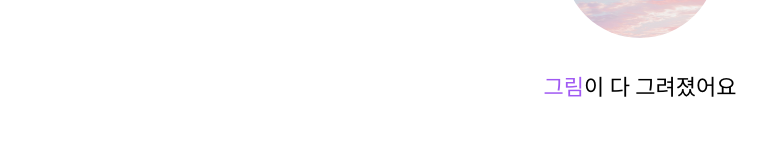
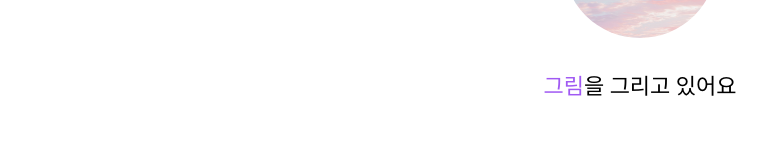
Before and after one commit to Canvas-Diary/Frontend, a React (Vite) app: page /diary/1/draw in a window 1280 px wide. Shown: the part 362-522 px from the top of the page, without its empty margins (0-784 px from the left). Built offline with nearby package versions, Linux system fonts and the light colour scheme; a web font is replaced by a local one.

Commit message:
fix: 이미지 추가 페이지에서도 이미지 완성 애니메이션 적용, context props수정

```diff
--- a/src/pages/write/Draw.tsx
+++ b/src/pages/write/Draw.tsx
@@ -4,7 +4,7 @@ import { FADEINANIMATION } from "../../styles/animations";
 import { ContextProps } from "./Layout/DiaryWriteFlowLayout";
 
 const Draw = () => {
-  const { diaryId } = useOutletContext<ContextProps>();
+  const { isLoaded } = useOutletContext<ContextProps>();
 
   return (
     <div className="items-centergap-[2rem] flex h-full flex-col justify-center font-Binggrae text-gray-900 dark:text-gray-50">
@@ -16,13 +16,13 @@ const Draw = () => {
         />
         <div className={`${FADEINANIMATION[1]} flex flex-col gap-500 overflow-hidden`}>
           <div
-            className={`${diaryId !== "0" && "-translate-y-11 opacity-0"} transition-all duration-1000`}
+            className={`${isLoaded && "-translate-y-11 opacity-0"} transition-all duration-1000`}
           >
             <span className="text-primary-medium dark:text-primary-light-3">그림</span>을 그리고
             있어요
           </div>
           <div
-            className={`${diaryId !== "0" ? "-translate-y-11 opacity-100" : "opacity-0"} transition-all duration-1000`}
+            className={`${isLoaded ? "-translate-y-11 opacity-100" : "opacity-0"} transition-all duration-1000`}
           >
             <span className="text-primary-medium dark:text-primary-light-3">그림</span>이 다
             그려졌어요
--- a/src/pages/write/Layout/DiaryModifyFlowLayout.tsx
+++ b/src/pages/write/Layout/DiaryModifyFlowLayout.tsx
@@ -36,7 +36,7 @@ const DiaryModifyFlowLayout = () => {
     <MobileLayout>
       <Appbar text="이미지 추가" backHandler={() => navigate(-1)}></Appbar>
       <div className="flex-grow overflow-scroll px-800 py-300">
-        <Outlet context={{ diaryInfo, setDiaryInfo }} />
+        <Outlet context={{ diaryInfo, setDiaryInfo, isLoaded }} />
       </div>
       <div className="my-4 flex justify-center">
         <Button
--- a/src/pages/write/Layout/DiaryWriteFlowLayout.tsx
+++ b/src/pages/write/Layout/DiaryWriteFlowLayout.tsx
@@ -28,7 +28,7 @@ const pageOrder = [
 export interface ContextProps {
   diaryInfo: NewDiaryInfo;
   setDiaryInfo: React.Dispatch<React.SetStateAction<NewDiaryInfo>>;
-  diaryId: string;
+  isLoaded: boolean;
   keywords: string[];
   setKeywords: React.Dispatch<React.SetStateAction<string[]>>;
 }
```
